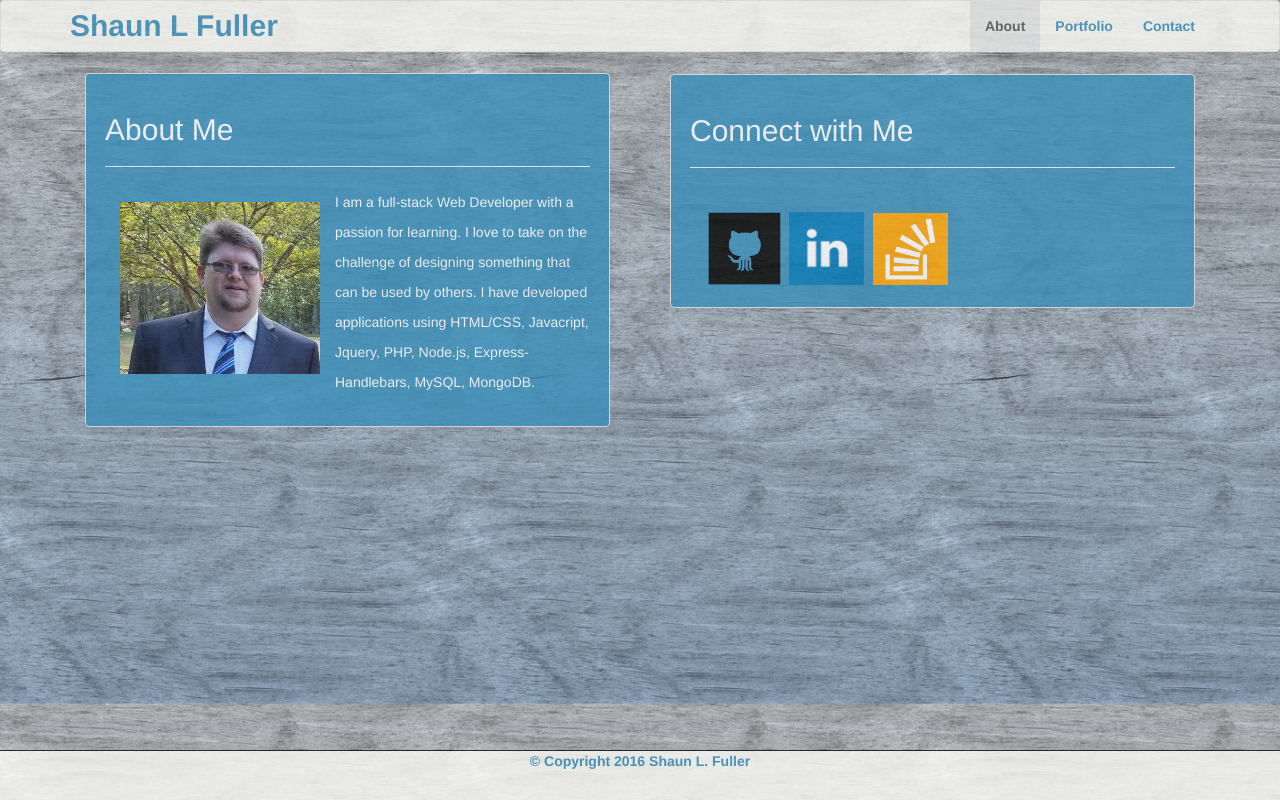
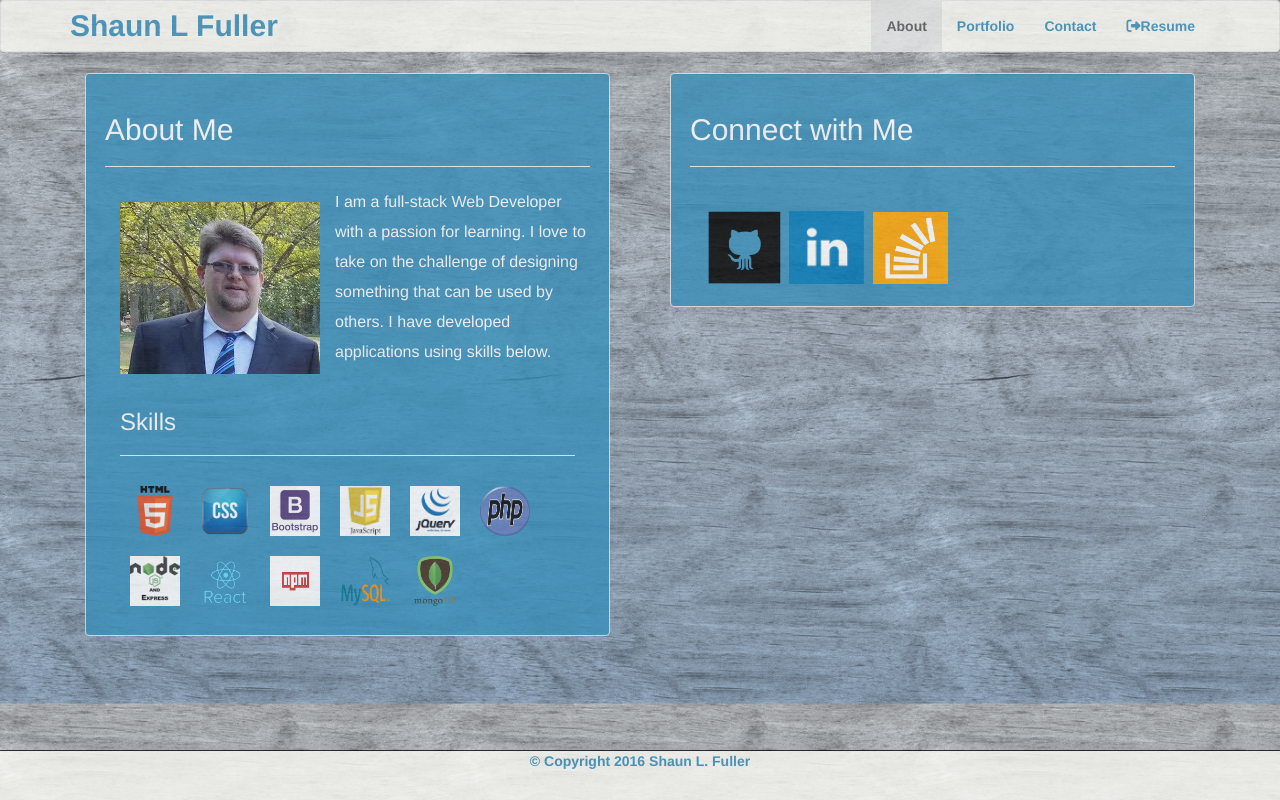
Before and after one commit to fullers/PortfolioV2, a PHP site: page / in a window 1280 px wide. Run offline with PHP 8.4, Linux system fonts and the light colour scheme; some libraries are stand-ins or nearby versions.

Commit message:
updated porfolio to include skills

```diff
--- a/assets/css/style.css
+++ b/assets/css/style.css
@@ -42,9 +42,17 @@ figure {
 	padding: 15px;
 }
 
+#img-skill {
+	float: left;
+	margin: 0 auto;
+	width: 70px;
+	height: 70px;
+	padding: 10px;
+}
+
 #mc-text {
 	line-height: 30px;
-	font-size: 14px;
+	font-size: 16px;
 }
 
 .img-size {
--- a/contact.html
+++ b/contact.html
@@ -7,6 +7,8 @@
         <!-- Latest compiled and minified CSS -->
         <link rel="stylesheet" href="https://maxcdn.bootstrapcdn.com/bootstrap/3.3.7/css/bootstrap.min.css" integrity="shaun-fuller-593837b4a384-BVYiiSIFeK1dGmJRAkycuHAHRg32OmUcww7on3RYdg4Va+PmSTsz/K68vbdEjh4u" crossorigin="anonymous">
         <link rel="stylesheet" type="text/css" href="assets/css/style.css">
+        <!-- Font-Awesome -->
+        <script src="https://use.fontawesome.com/99ae08cdc0.js"></script>
         <!-- jQuery (necessary for Bootstrap's JavaScript plugins) -->
         <script src="https://ajax.googleapis.com/ajax/libs/jquery/1.12.4/jquery.min.js"></script>
         <script type="text/javascript" src="assets/js/jquery.validate.min.js"></script>
@@ -38,6 +40,7 @@
                         <li><a href="index.html">About</a></li>
                         <li><a href="portfolio.html">Portfolio</a></li>
                         <li class="active"><a href="contact.html">Contact</a></li>
+                        <li><a href="https://sites.google.com/site/shaunlfuller/" target="_blank"><i class="fa fa-sign-out"></i>Resume</a></li>
                     </ul>
                 </div>
             </div>
--- a/index.html
+++ b/index.html
@@ -7,6 +7,8 @@
         <!-- Latest compiled and minified CSS -->
         <link rel="stylesheet" href="https://maxcdn.bootstrapcdn.com/bootstrap/3.3.7/css/bootstrap.min.css" integrity="shaun-fuller-593837b4a384-BVYiiSIFeK1dGmJRAkycuHAHRg32OmUcww7on3RYdg4Va+PmSTsz/K68vbdEjh4u" crossorigin="anonymous">
         <link rel="stylesheet" type="text/css" href="assets/css/style.css">
+        <!-- Font-Awesome -->
+        <script src="https://use.fontawesome.com/99ae08cdc0.js"></script>
         <!-- jQuery (necessary for Bootstrap's JavaScript plugins) -->
         <script src="https://ajax.googleapis.com/ajax/libs/jquery/1.12.4/jquery.min.js"></script>
         <!-- Include all compiled plugins (below), or include individual files as needed -->
@@ -32,6 +34,7 @@
                         <li class="active"><a href="index.html">About</a></li>
                         <li><a href="portfolio.html">Portfolio</a></li>
                         <li><a href="contact.html">Contact</a></li>
+                        <li><a href="https://sites.google.com/site/shaunlfuller/" target="_blank"><i class="fa fa-sign-out"></i>Resume</a></li>
                     </ul>
                 </div>
 			</div>
@@ -51,16 +54,32 @@
                 <div class="well well-md">
         		<h2>About Me</h2>
         	    <hr id="hr-maincontent">
-        		<img id="img-profile" src="assets/images/MyHeadshot.jpg"><p id="mc-text">I am a full-stack Web Developer with a passion for learning.  I love to take on the challenge of designing something that can be used by others.  I have developed applications using HTML/CSS, Javacript, Jquery, PHP, Node.js, Express-Handlebars, MySQL, MongoDB.
+        		<img id="img-profile" class="img-responsive" src="assets/images/MyHeadshot.jpg" alt="Shaun L Fuller"><p id="mc-text">I am a full-stack Web Developer with a passion for learning. I love to take on the challenge of designing something that can be used by others. I have developed applications using skills below.
         		</p>
+                <div class="container-fluid">
+                <div class="row">
+                <div class="col-md-12">
+                <h3>Skills</h3>
+                <hr id="hr-maincontent">
+                <img id="img-skill" class="img-responsive" src="assets/images/codeicons/HTML5.png" alt="HTML 5">
+                <img id="img-skill" class="img-responsive" src="assets/images/codeicons/css.png" alt="CSS">
+                <img id="img-skill" class="img-responsive" src="assets/images/codeicons/bootstrap.jpeg" alt="Bootstrap">
+                <img id="img-skill" class="img-responsive" src="assets/images/codeicons/javascript.jpeg" alt="JavaScript">
+                <img id="img-skill" class="img-responsive" src="assets/images/codeicons/jquery.png" alt="JQuery">
+                <img id="img-skill" class="img-responsive" src="assets/images/codeicons/php.png" alt="PHP">
+                <img id="img-skill" class="img-responsive" src="assets/images/codeicons/nodejs-express.png" alt="Node.js/Express.js">
+                <img id="img-skill" class="img-responsive" src="assets/images/codeicons/react.png" alt="React.js">
+                <img id="img-skill" class="img-responsive" src="assets/images/codeicons/npm.png" alt="npm">
+                <img id="img-skill" class="img-responsive" src="assets/images/codeicons/mysql.png" alt="MySQL">
+                <img id="img-skill" class="img-responsive" src="assets/images/codeicons/mongodb.png" alt="MongoDB">
                 </div>
+                </div>
+                </div>
+                </div>
+
         	</section>
             </div>
-            <div class="col-md-6">
-            <section class="container-fluid">
-            </section>
-            </div>
-        	<!-- Sidebar Content area -->
+            <!-- Sidebar Content area -->
             <div class="col-md-6">
             <section class="container-fluid">
                 <div class="well well-md">
--- a/portfolio.html
+++ b/portfolio.html
@@ -7,6 +7,8 @@
         <!-- Latest compiled and minified CSS -->
         <link rel="stylesheet" href="https://maxcdn.bootstrapcdn.com/bootstrap/3.3.7/css/bootstrap.min.css" integrity="shaun-fuller-593837b4a384-BVYiiSIFeK1dGmJRAkycuHAHRg32OmUcww7on3RYdg4Va+PmSTsz/K68vbdEjh4u" crossorigin="anonymous">
         <link rel="stylesheet" type="text/css" href="assets/css/style.css">
+        <!-- Font-Awesome -->
+    <script src="https://use.fontawesome.com/99ae08cdc0.js"></script>
         <!-- jQuery (necessary for Bootstrap's JavaScript plugins) -->
         <script src="https://ajax.googleapis.com/ajax/libs/jquery/1.12.4/jquery.min.js"></script>
         <!-- Include all compiled plugins (below), or include individual files as needed -->
@@ -32,6 +34,7 @@
                         <li><a href="index.html">About</a></li>
                         <li class="active"><a href="portfolio.html">Portfolio</a></li>
                         <li><a href="contact.html">Contact</a></li>
+                        <li><a href="https://sites.google.com/site/shaunlfuller/" target="_blank"><i class="fa fa-sign-out"></i>Resume</a></li>
                     </ul>
                 </div>
             </div>
```
Also changed, not shown: assets/images/codeicons/HTML5.png (added), assets/images/codeicons/Passport.png (added), assets/images/codeicons/bootstrap.jpeg (added), assets/images/codeicons/css.png (added), assets/images/codeicons/javascript.jpeg (added), assets/images/codeicons/jquery.png (added), assets/images/codeicons/mongodb.png (added), assets/images/codeicons/mongoose.png (added), assets/images/codeicons/mysql.png (added), assets/images/codeicons/nodejs-express.png (added), assets/images/codeicons/nodejs.png (added), assets/images/codeicons/npm.png (added), assets/images/codeicons/php.png (added), assets/images/codeicons/react.png (added).
